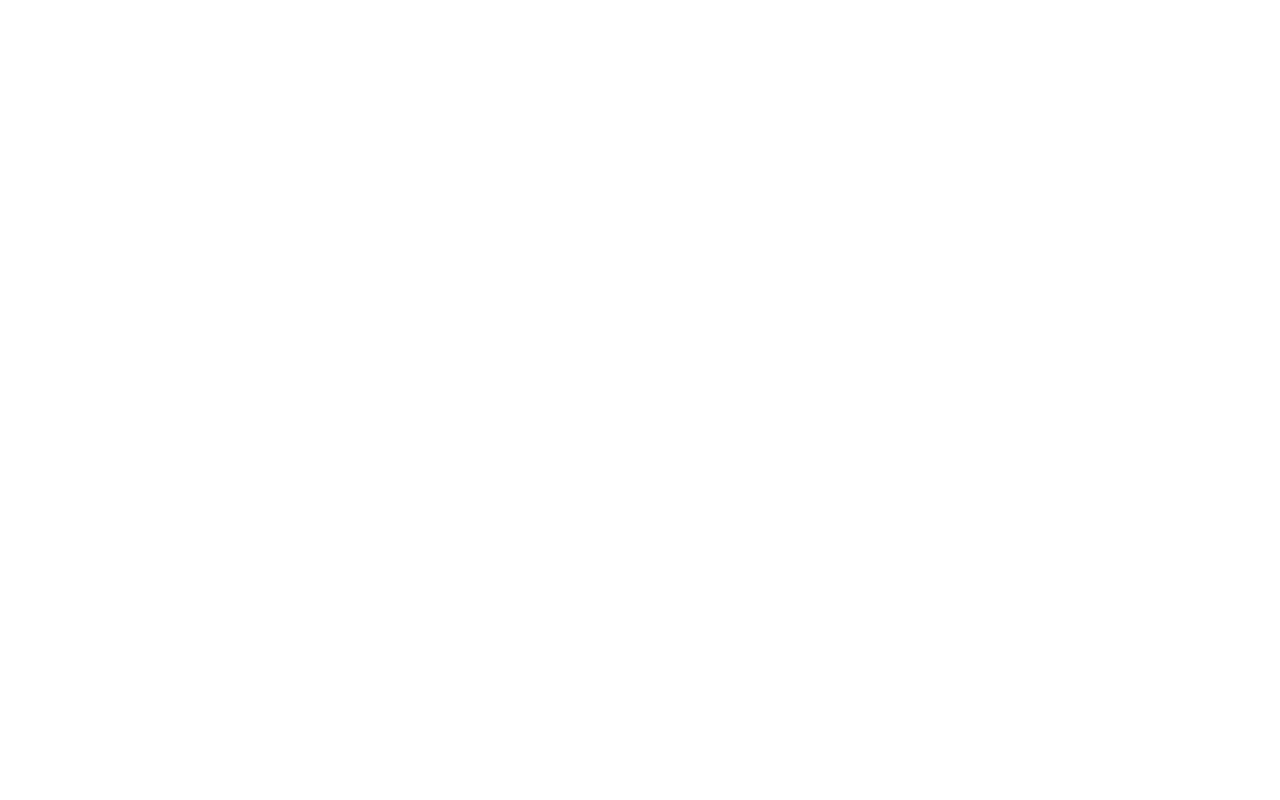
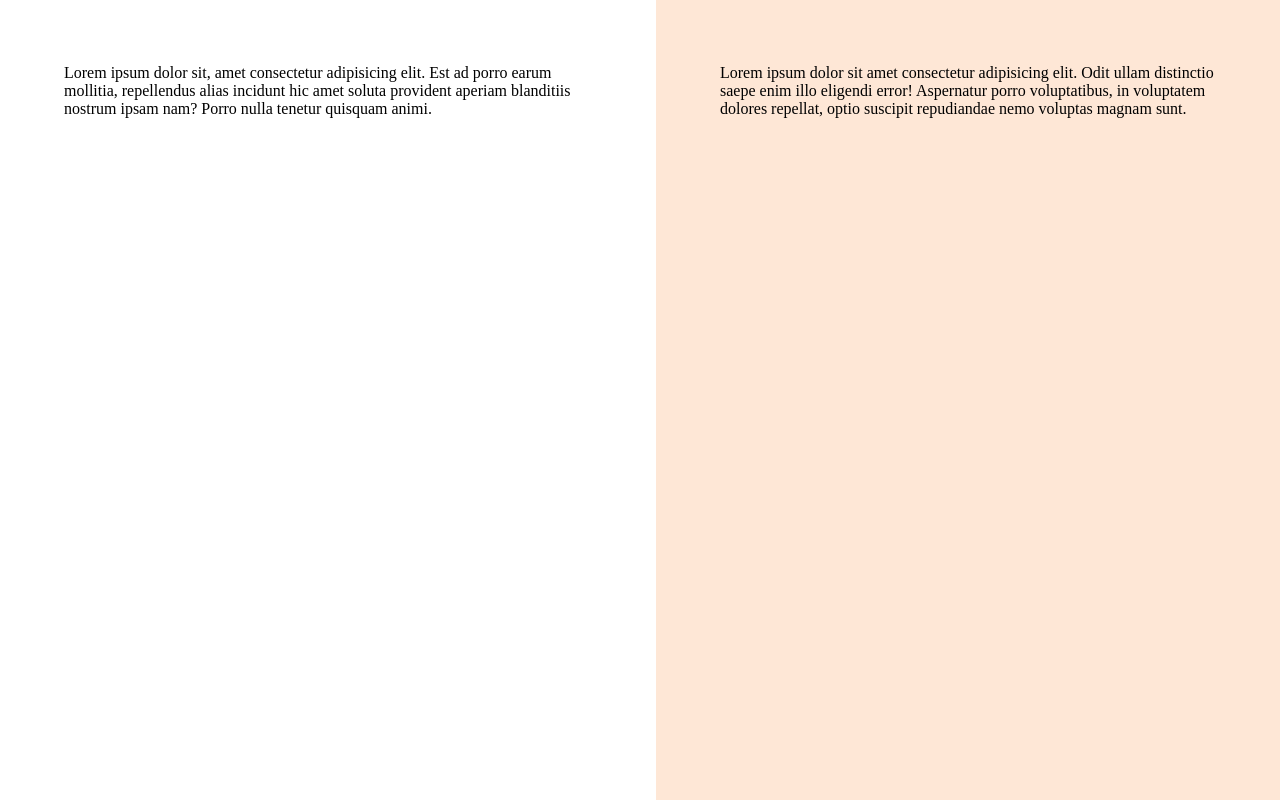
Before and after one commit to FelipeCunha2393/enrollmentforms, a plain HTML site: page index.html in a window 1280 px wide. Drawn offline with Linux system fonts and the light colour scheme.

Commit message:
Layout CSS

```diff
--- a/index.html
+++ b/index.html
@@ -13,6 +13,15 @@
 
 </head>
 <body>
+  <div id="app">
+    <main>
+      <div class="main-container">Lorem ipsum dolor sit, amet consectetur adipisicing elit. Est ad porro earum mollitia, repellendus alias incidunt hic amet soluta provident aperiam blanditiis nostrum ipsam nam? Porro nulla tenetur quisquam animi.</div>
+    </main>
+
+    <aside>
+      <div class="aside-container">Lorem ipsum dolor sit amet consectetur adipisicing elit. Odit ullam distinctio saepe enim illo eligendi error! Aspernatur porro voluptatibus, in voluptatem dolores repellat, optio suscipit repudiandae nemo voluptas magnam sunt.</div>
+    </aside>
+  </div>
 
 </body>
 </html>
--- a/styles/global.css
+++ b/styles/global.css
@@ -1,3 +1,10 @@
+* {
+  margin: 0;
+  padding: 0;
+  box-sizing: border-box;
+  overflow: hidden;
+}
+
 :root {
  /* Fonts */
   --font-family: 'Poppins', sans-serif;
--- a/styles/index.css
+++ b/styles/index.css
@@ -1 +1,2 @@
 @import url(global.css);
+@import url(layout.css);
--- /dev/null
+++ b/styles/layout.css
@@ -0,0 +1,26 @@
+#app {
+  display: grid; /* Use CSS Grid for layout */
+  grid-template-columns: 51.25% 48.75%; /* Define column widths */
+
+  height: 100vh; /* Full viewport height */
+  overflow: hidden;
+}
+
+main {
+  overflow: auto; /* Enable scrolling for main content */
+  padding: 4rem; /* Add padding around the main content */
+
+  & .main-container {
+    max-width: 33rem; /* Set a maximum width for the main container */
+    margin-left: auto; /* Center the main container horizontally */
+  }
+}
+
+aside {
+  background-color: var(--surface-secondary); /* Set background color for aside */
+  padding: 4rem; /* Add padding around the aside content */
+
+  & .aside-container {
+    max-width: 33rem; /* Set a maximum width for the aside container */
+  }
+}
```
